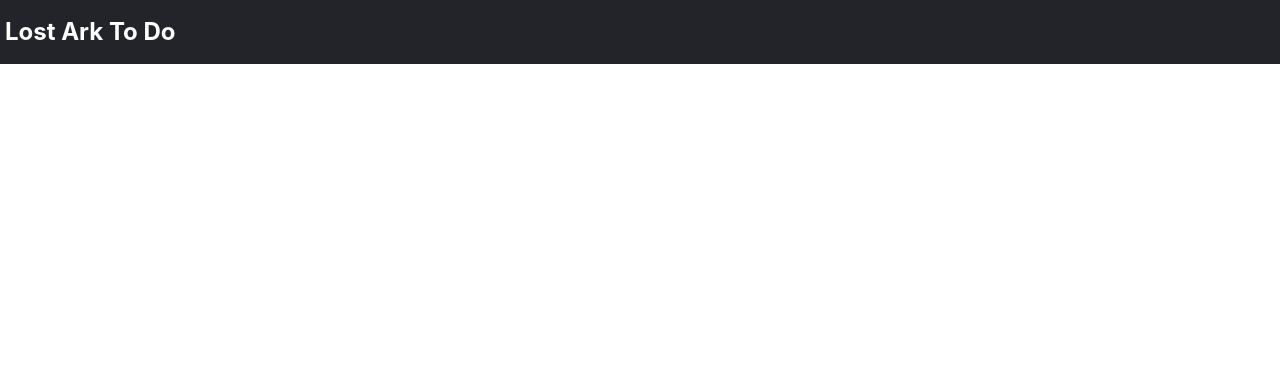
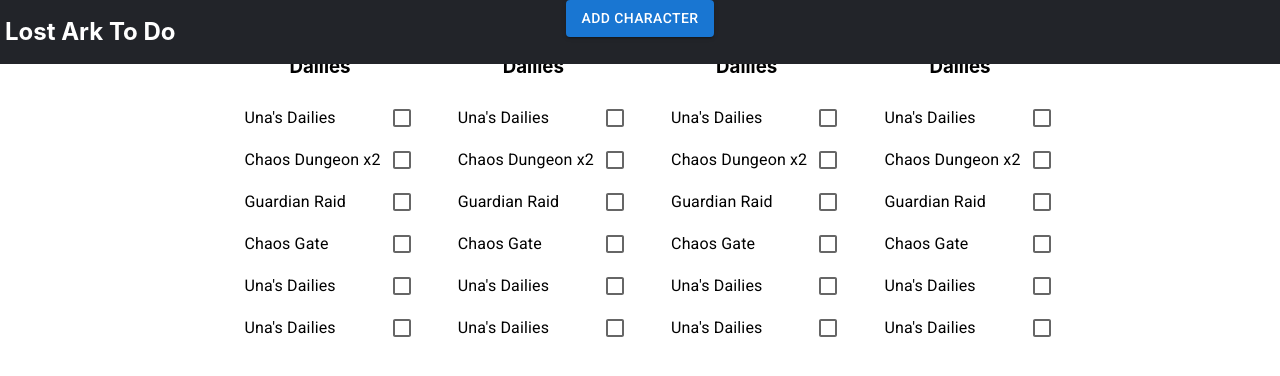
Before and after one commit to Rhyyn/Rhyn-Lost-Ark-Wandering-Merchant_Tracker, a React (Create React App) app: page / in a window 1280 px wide. Shown: the top 376 px of the page. Built offline with nearby package versions, Linux system fonts and the light colour scheme.

Commit message:
Temporary Grid

```diff
--- a/src/routes/Home.jsx
+++ b/src/routes/Home.jsx
@@ -1,11 +1,34 @@
 import React from "react";
 import Header from "../components/Header";
+import Daily from "../components/Daily";
+import AddCharacter from "../components/AddCharacter";
+import Grid from "@mui/material/Grid";
 
 const Home = () => {
   return (
-    <div>
-      <Header />
-    </div>
+    <header>
+      <div className="homeContainer">
+        <Header />
+        <div className="bodyPage">
+          <AddCharacter />
+          <Grid container
+                justifyContent="center" >
+            <Grid item md={2} xs={12} sm={6}>
+              <Daily />
+            </Grid>
+            <Grid item md={2} xs={12} sm={6}>
+              <Daily />
+            </Grid>
+            <Grid item md={2} xs={12} sm={6}>
+              <Daily />
+            </Grid>
+            <Grid item md={2} xs={12} sm={6}>
+              <Daily />
+            </Grid>
+          </Grid>
+        </div>
+      </div>
+    </header>
   );
 };
 
```
